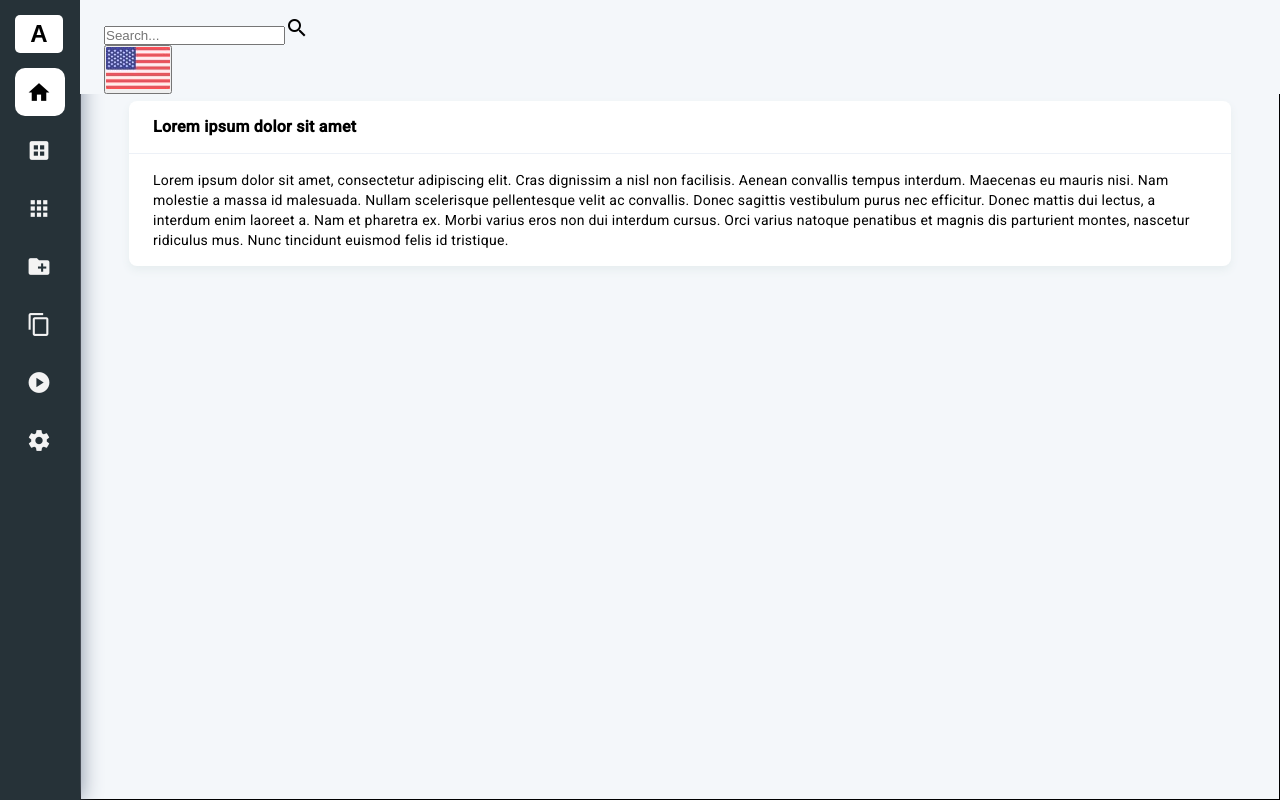
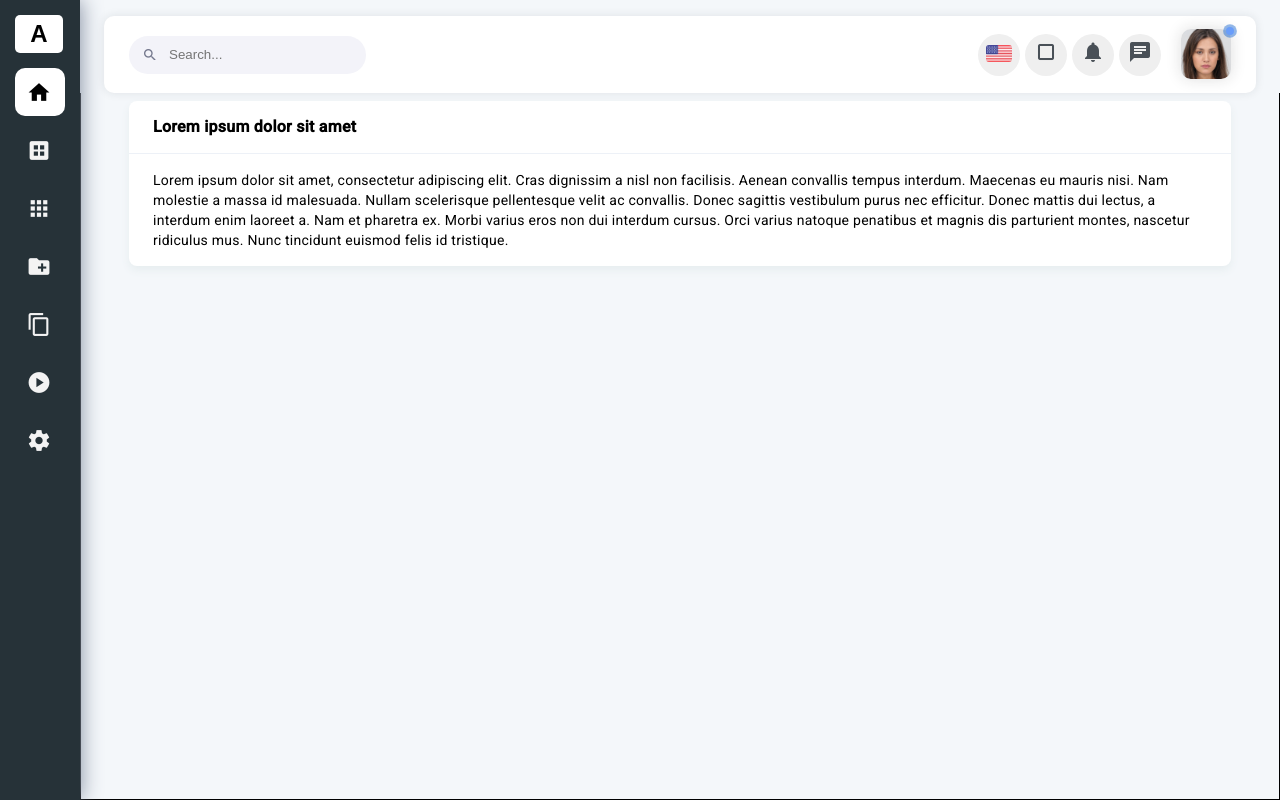
Before and after one commit to domingospawn616/responsivesidenav, an Angular app: page /dashboard in a window 1280 px wide. Built offline with nearby package versions, Linux system fonts and the light colour scheme; a small style sheet from the web is missing.

Commit message:
formatação da barra superior

```diff
--- a/src/app/template/header/header.component.html
+++ b/src/app/template/header/header.component.html
@@ -4,7 +4,7 @@
             <div class="search-container">
                 <div class="normal-search">
                     <input type="search" class="search" name="" id="" placeholder="Search...">
-                    <mat-icon fontIcon="search"></mat-icon>
+                    <mat-icon class="search-icon" fontIcon="search"></mat-icon>
                 </div>
             </div>
         </div>
@@ -15,6 +15,29 @@
                         <img [src]="'assets/flags/us.jpg'" class="flag" alt="flag">
                     </button>
                 </div>
+                <div class="head-menu-item">
+                    <button class="head-menu-item-btn ripple">
+                        <mat-icon class="menu-icon" fontIcon="crop_square"></mat-icon>
+                    </button>
+                </div>
+                <div class="head-menu-item">
+                    <button class="head-menu-item-btn ripple">
+                        <mat-icon class="menu-icon" fontIcon="notifications"></mat-icon>
+                    </button>
+                </div>
+                <div class="head-menu-item">
+                    <button class="head-menu-item-btn ripple">
+                        <mat-icon class="menu-icon" fontIcon="chat"></mat-icon>
+                    </button>
+                </div>
+            </div>
+            <div class="head-user-avatar-container">
+                <div class="head-user-avatar">
+                    <img src="../../../assets/user3.jpg" alt="user" class="user-avatar">
+                    <div class="circle-indicator pulse">
+
+                    </div>
+                </div>
             </div>
         </div>
     </div>
--- a/src/app/template/header/header.component.scss
+++ b/src/app/template/header/header.component.scss
@@ -7,6 +7,114 @@
     padding: 1rem 1.5rem 0 1.5rem;
     position: fixed;
     top: 0;
+
+    .head-content {
+        background-color: #fff;
+        border-radius: 0.625rem;
+        box-shadow: 0px 0px 10px 0 rgb(34 41 47 / 10%);
+        padding: 0.813rem 1.563rem;
+        display: flex;
+        align-items: center;
+        justify-content: space-between;
+
+        .head-content-left {
+            .search-container {
+                position: relative;
+
+                .normal-search {
+                    .search {
+                        border: none;
+                        height: 2.375rem;
+                        padding-left: 2.5rem;
+                        padding-right: 1.25rem;
+                        background-color: #f3f3f9;
+                        box-shadow: none;
+                        border-radius: 1.875rem;
+                        outline: 0;
+                    }
+
+                    .search-icon {
+                        position: absolute;
+                        font-size: 1rem;
+                        line-height: 2.375rem;
+                        left: 0.813rem;
+                        top: 0;
+                        color: #74788d;
+                    }
+                }
+            }
+        }
+
+        .head-content-right {
+            display: flex;
+            align-items: center;
+
+            .head-menu {
+                display: flex;
+                flex-direction: row;
+                align-items: center;
+                margin-left: 1.25rem;
+
+                .head-menu-item {
+                    .head-menu-item-btn {
+                        font-size: 18px;
+                        height: 42px;
+                        width: 42px;
+                        cursor: pointer;
+                        border: 1px solid transparent;
+                        border-radius: 50%;
+                        margin-left: 5px;
+                        outline: 0;
+                        color: #495057;
+
+                        .flag {
+                            height: 17px;
+                            border-radius: 3px;
+                            margin-top: 2px;
+                        }
+                    }
+
+                    .head-menu-item-btn:hover,
+                    .head-menu-item-btn:focus {
+                        background: #eff2f3;
+                        .menu-icon {
+                            color: #699dfa;
+                        }
+                    }
+                }
+            }
+
+            .head-user-avatar-container {
+                margin-left: 20px;
+
+                .head-user-avatar {
+                    position: relative;
+
+                    .user-avatar {
+                        margin-bottom: -4px;
+                        width: 50px;
+                        border-radius: 10px;
+                        box-shadow: 0 0 15px rgb(35 35 35 / 15%);
+                        cursor: pointer;
+                    }
+                }
+
+                .circle-indicator {
+                    width: 8px;
+                    height: 8px;
+                    border-radius: 50%;
+                    position: absolute;
+                    top: -2px;
+                    right: -3px;
+                    background: #699dfa;
+
+                    &.pulse {
+                        animation: pulse-animation 1.2s infinite;
+                    }
+                }
+            }
+        }
+    }
 }
 
 .head-trimmed {
@@ -18,3 +126,13 @@
     width: calc(100% - 5rem);
     margin-left: 5rem;
 }
+
+@keyframes pulse-animation {
+    0% {
+        box-shadow: 0 0 0 0 rgba(26, 104, 206, 0.6);
+    }
+
+    100% {
+        box-shadow: 0 0 0 13px rgba(17, 64, 126, 0);
+    }
+}
--- a/src/app/template/sidenav/sidenav.component.scss
+++ b/src/app/template/sidenav/sidenav.component.scss
@@ -2,7 +2,7 @@
     background: #263238;
     transition: all .5s ease;
     position: fixed;
-    z-index: 1;
+    z-index: 2;
     top: 0;
     width: 5rem;
     height: 100vh;
```
